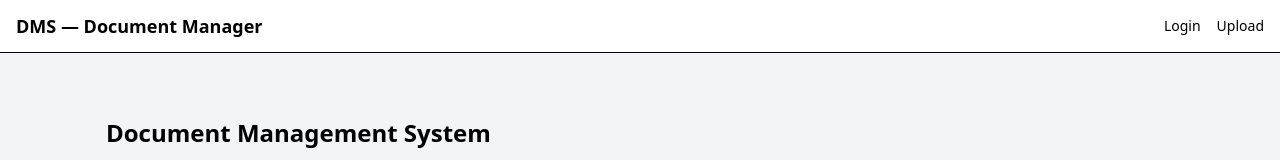
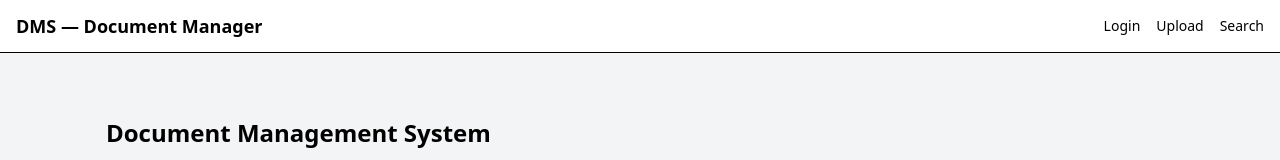
Before and after one commit to Amit-TheOne/dms-ui, a React (Vite) app: page / in a window 1280 px wide. Shown: the top 160 px of the page. Built offline with nearby package versions, Linux system fonts and the light colour scheme; no server answers.

Commit message:
Add: Search route and navigation link in App.tsx

```diff
--- a/src/App.tsx
+++ b/src/App.tsx
@@ -2,6 +2,7 @@ import { Routes, Route, Link } from "react-router-dom";
 import Home from "./pages/Home";
 import Login from "./pages/Login";
 import Upload from "./pages/Upload";
+import Search from "./pages/Search";
 
 export default function App() {
 
@@ -14,6 +15,7 @@ export default function App() {
           <nav className="flex gap-4 text-sm">
             <Link to="/login" className="hover:font-bold">Login</Link>
             <Link to="/upload" className="hover:font-bold">Upload</Link>
+            <Link to="/search" className="hover:underline">Search</Link>
           </nav>
         </div>
       </header>
@@ -23,6 +25,7 @@ export default function App() {
           <Route path="/" element={<Home />} />
           <Route path="/login" element={<Login />} />
           <Route path="/upload" element={<Upload />} />
+          <Route path="/search" element={<Search />} />
         </Routes>
       </main>
 
```
